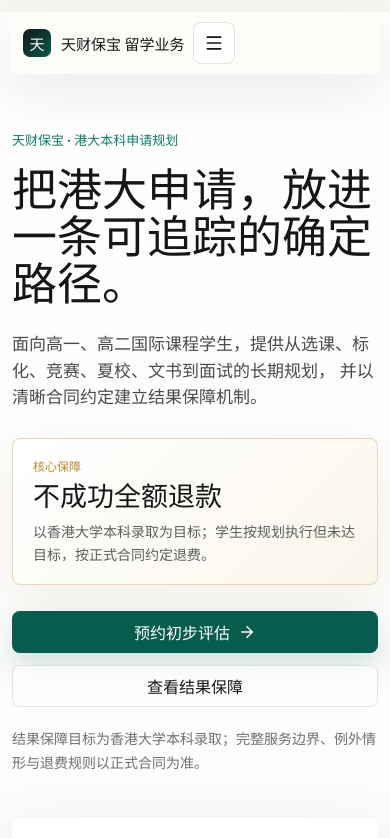
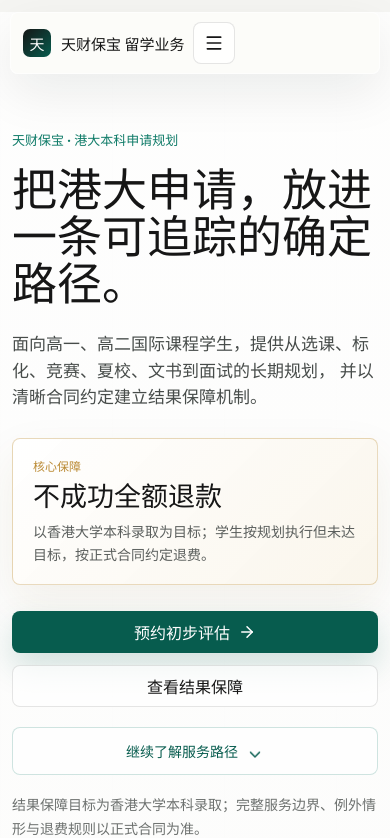
Before and after one commit to StephenSSG/tiancai-baobao-study-abroad, a React (Vite) app: page / in a window 390 px wide. Shown: the top 838 px of the page. Built offline with nearby package versions, Linux system fonts and the light colour scheme.

Commit message:
Add mobile scroll cue

```diff
--- a/src/App.jsx
+++ b/src/App.jsx
@@ -300,6 +300,11 @@ function App() {
               </a>
             </div>
 
+            <a className="scroll-cue" href="#stats" aria-label="继续向下了解更多内容">
+              <span>继续了解服务路径</span>
+              <ChevronDown size={18} aria-hidden="true" />
+            </a>
+
             <p className="fine-print">
               结果保障目标为香港大学本科录取；完整服务边界、例外情形与退费规则以正式合同为准。
             </p>
@@ -327,7 +332,7 @@ function App() {
           </div>
         </section>
 
-        <section className="stats-band" aria-label="权威数据">
+        <section className="stats-band" id="stats" aria-label="权威数据">
           {stats.map((item) => (
             <div className="stat" key={item.label}>
               <strong>{item.value}</strong>
--- a/src/styles.css
+++ b/src/styles.css
@@ -275,6 +275,31 @@ h3 {
   color: var(--muted);
   font-size: 14px;
   line-height: 1.7;
+}
+
+.scroll-cue {
+  display: inline-flex;
+  align-items: center;
+  gap: 8px;
+  margin: 0 0 18px;
+  color: var(--jade-dark);
+  font-size: 14px;
+  font-weight: 800;
+}
+
+.scroll-cue svg {
+  animation: cue-bounce 1.45s ease-in-out infinite;
+}
+
+@keyframes cue-bounce {
+  0%,
+  100% {
+    transform: translateY(0);
+  }
+
+  50% {
+    transform: translateY(5px);
+  }
 }
 
 .hero-visual {
@@ -1004,6 +1029,16 @@ h3 {
     display: grid;
   }
 
+  .scroll-cue {
+    justify-content: center;
+    width: 100%;
+    min-height: 48px;
+    margin: 0 0 18px;
+    border: 1px solid rgba(15, 123, 104, 0.2);
+    border-radius: 8px;
+    background: rgba(255, 255, 255, 0.62);
+  }
+
   .primary-button,
   .secondary-button {
     width: 100%;
```
